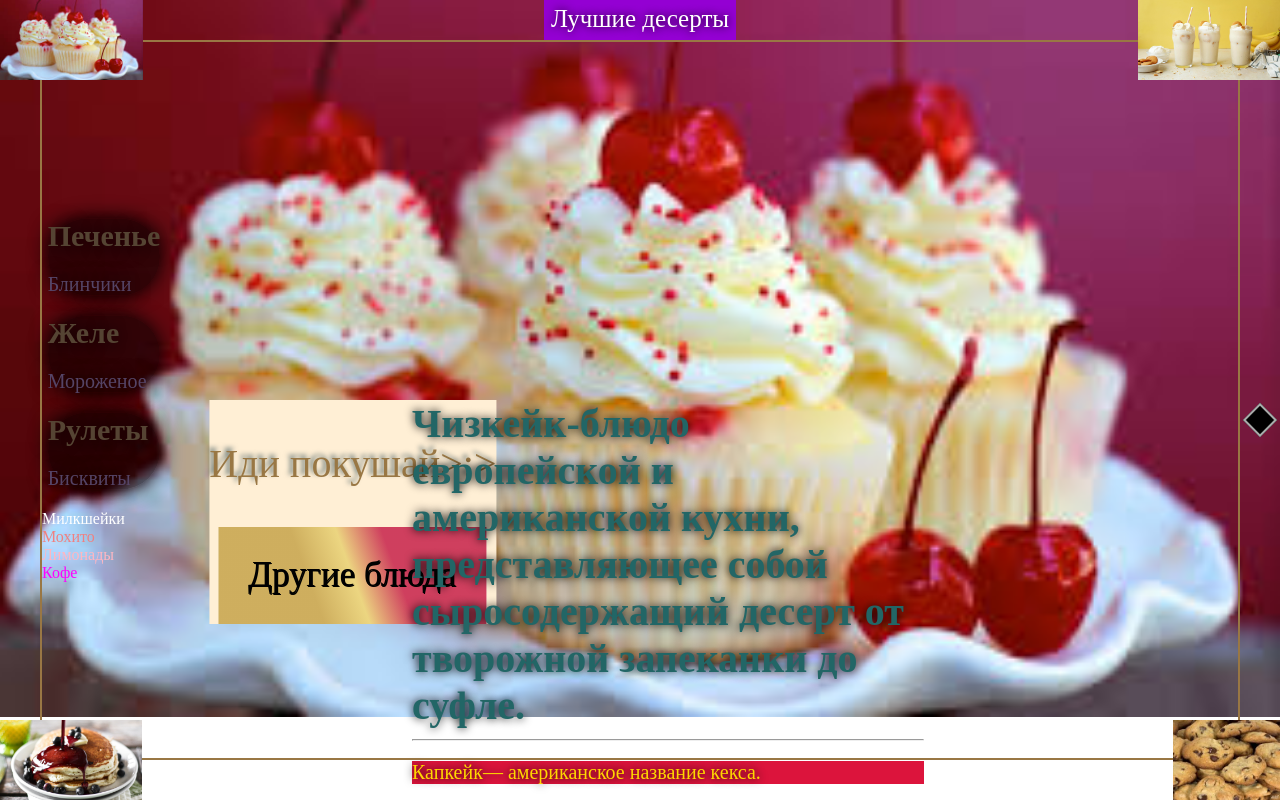
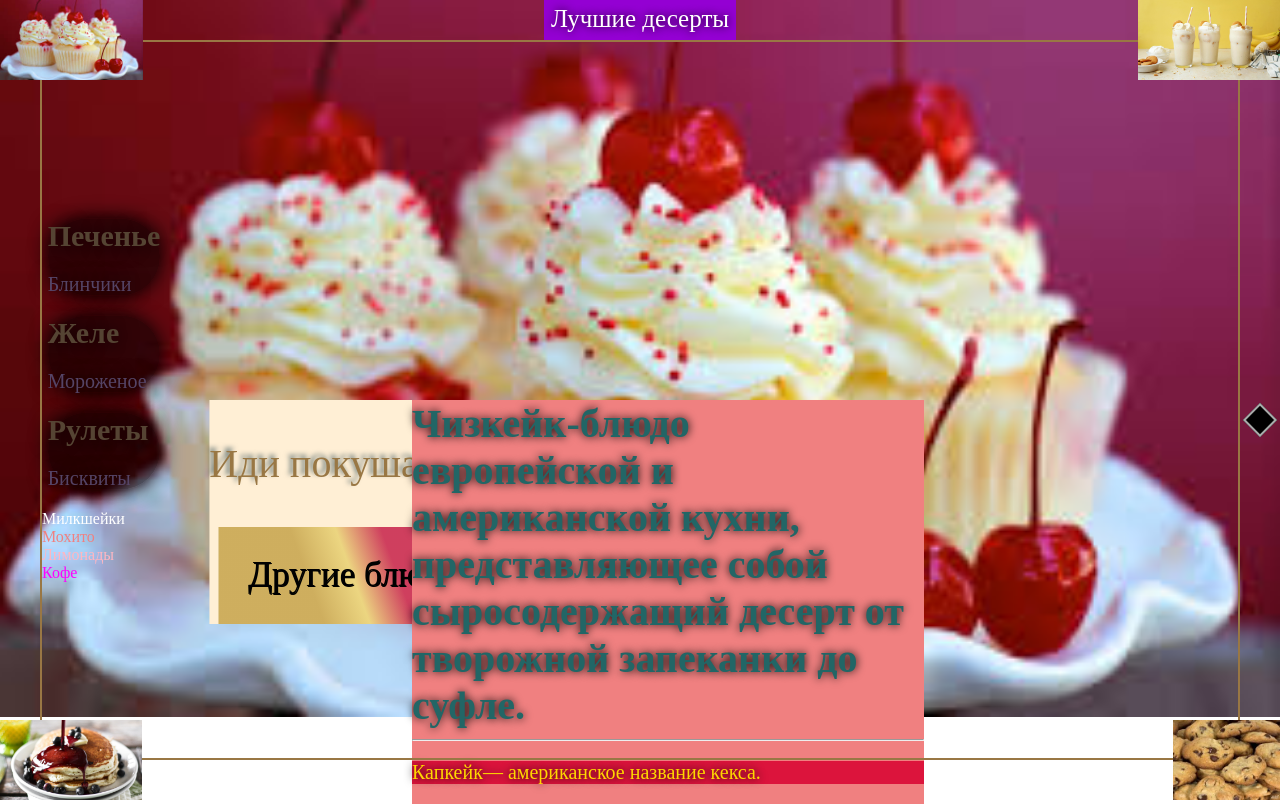
Before and after one commit to crystalberryy/crystalberryy.github.io, a plain HTML site: page index.html in a window 1280 px wide. Drawn offline with Linux system fonts and the light colour scheme.

Commit message:
Update style.css

```diff
--- a/style.css
+++ b/style.css
@@ -330,7 +330,7 @@ body{
 	width: 512px;
 	color: #FFD700;
 	text-shadow: 0 0 10px #000;
-	background-color:
+	background-color: #F08080;
 }
 #box3-title h1{
 	color: #266;
@@ -340,7 +340,7 @@ body{
 	color: #405040;
 }
 #box3-title p{
- background-color: #DC143C
+ background-color: #DC143C;
 }
 #box3-title .table-img{
 	width: 250px;
@@ -356,7 +356,7 @@ body{
 #box3-title th{
 	position: relative;
 	border: double #266 5px;
-	font-size: 0
+	font-size: 0;
 }
 .button-button-top{
 	color: #ffffff;
@@ -371,5 +371,5 @@ body{
 	color: #FF00FF;
 }
 .btnhover:hover{
-	color: #8A2BE2
+	color: #8A2BE2;
 }
```
